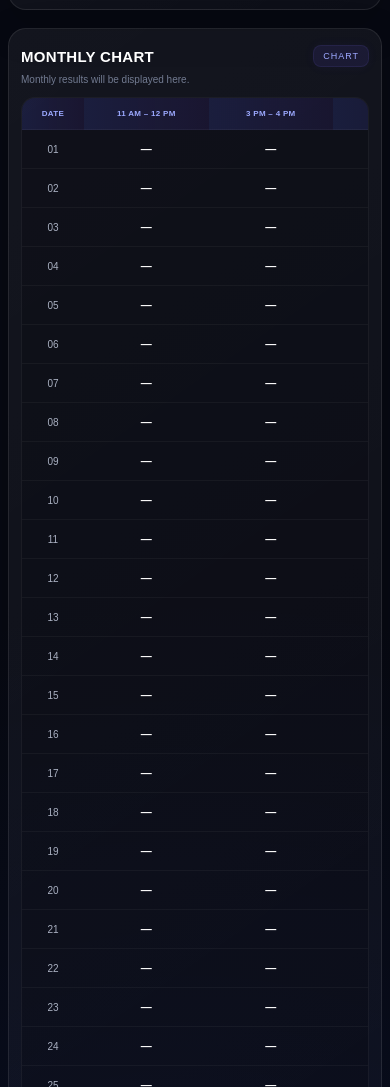
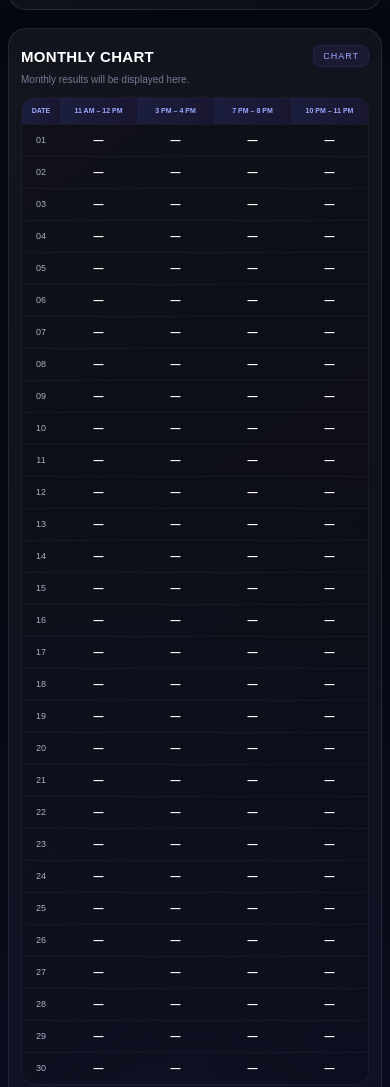
Before and after one commit to yashhit07/ys-play, a plain HTML site: page index.html in a window 390 px wide. Shown: the part 990-2077 px from the top of the page. Drawn offline with Linux system fonts and the light colour scheme; no server answers.

Commit message:
Update index.html

```diff
--- a/index.html
+++ b/index.html
@@ -890,14 +890,20 @@ body {
 }
 .home-timing b { display:block; color:#aebaff; font-size:11px; }
 .home-chart-note { color:#727b91; font-size:10px; margin:-5px 0 12px; }
-.home-chart-table { min-width:560px; }
-.home-chart-table th:first-child,.home-chart-table td:first-child { width:62px; }
+.home-chart-table { min-width:0; width:100%; }
+.home-chart-table th:first-child,.home-chart-table td:first-child { width:11%; }
+.home-chart-table th:not(:first-child),.home-chart-table td:not(:first-child) { width:22.25%; }
+.home-chart-table th { white-space:normal; overflow-wrap:anywhere; line-height:1.35; }
+.home-chart-table td { padding-left:2px; padding-right:2px; }
 .contact-buttons .contact-btn { cursor:default; opacity:.82; }
 @media(max-width:420px) {
     .result-pair { gap:8px; }
     .result-card { padding:13px 7px; }
     .home-timing-grid { gap:6px; }
     .home-timing { font-size:9px; padding:10px 5px; }
+    .home-chart-table th { font-size:7px; padding:8px 2px; letter-spacing:0; }
+    .home-chart-table td { font-size:9px; padding:10px 1px; }
+    .home-chart-table td:not(:first-child) { font-size:10px; }
 }
 
 </style>
```
